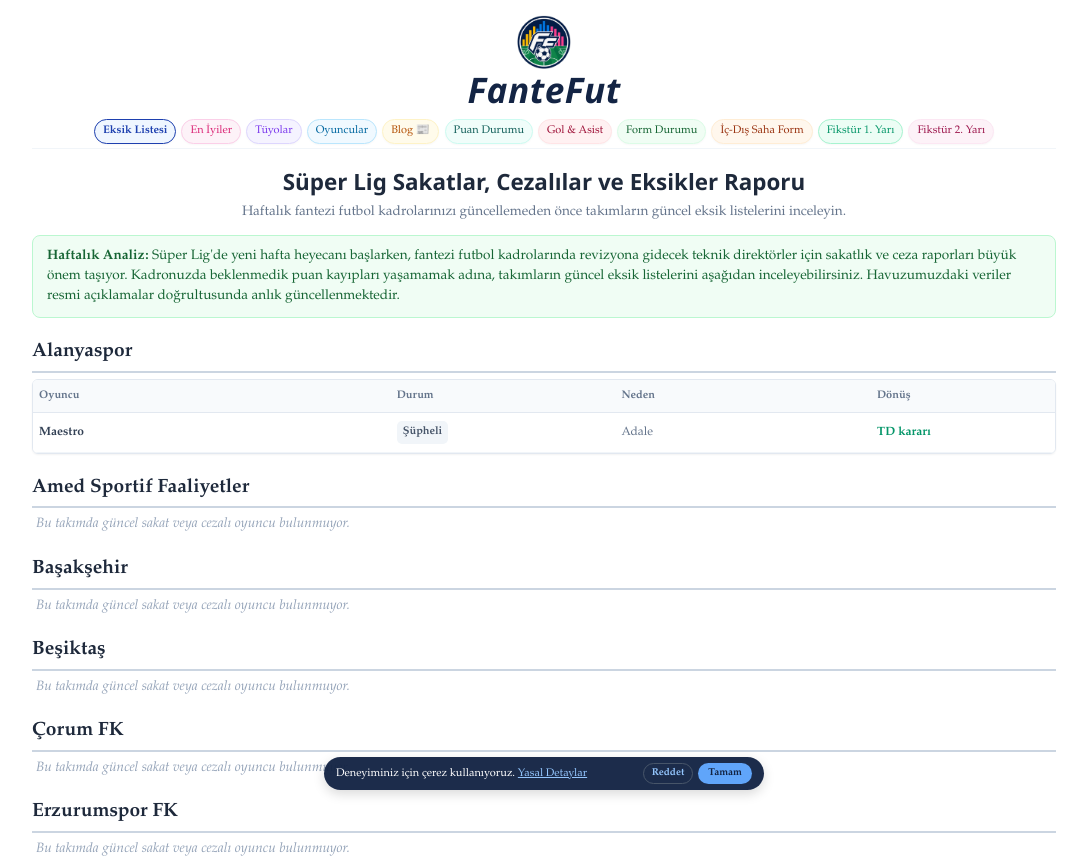
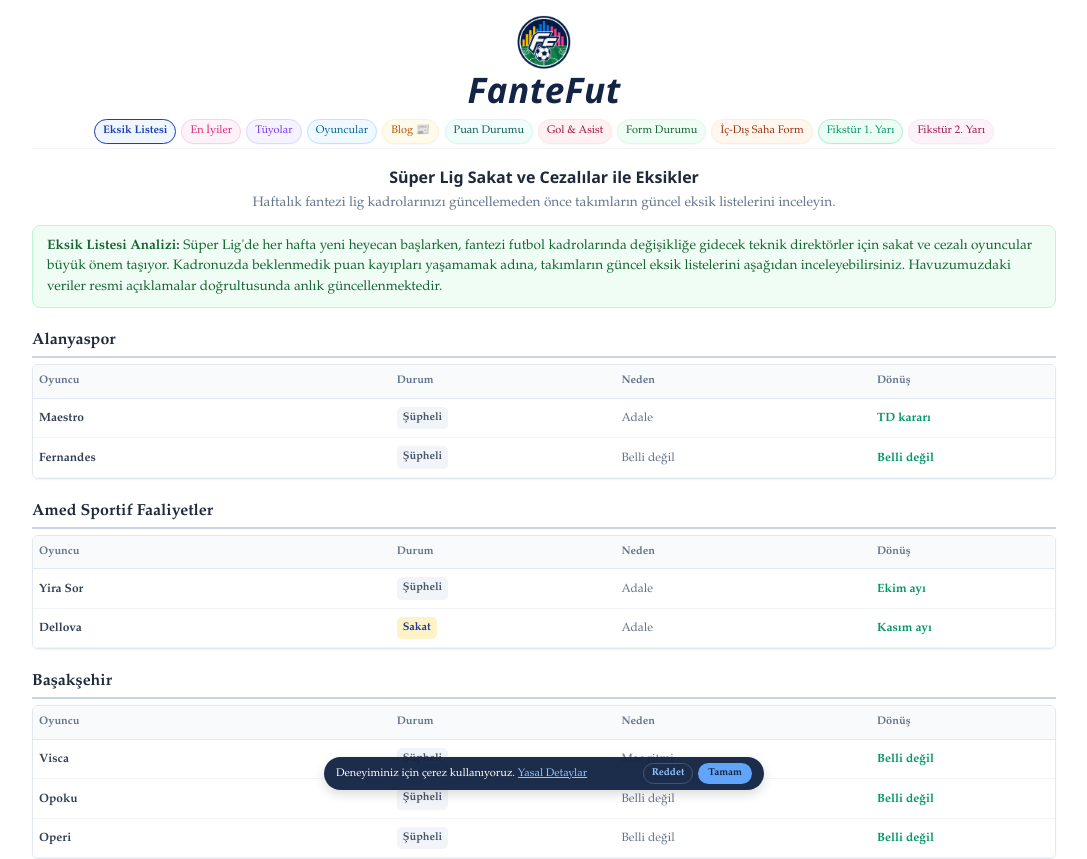
Before and after one commit to fantefut/fantefut, a Next.js app: page / in a window 1280 px wide. Shown: the top 859 px of the page, without its empty margins (96-1183 px from the left). Built offline with nearby package versions, Linux system fonts and the light colour scheme.

Commit message:
guncelleme

```diff
--- /dev/null
+++ b/app/gizlilik-politikasi/layout.js
@@ -0,0 +1,11 @@
+export const metadata = {
+  title: 'Gizlilik Politikası ve Kullanıcı Hakları - FanteFut',
+  description: 'AdSense program politikaları ve GDPR gereksinimlerine uygun olarak hazırlanan güncel gizlilik ve çerez ilkelerimiz.',
+  alternates: {
+    canonical: '/gizlilik-politikasi',
+  },
+}
+
+export default function GizlilikPolitikasiLayout({ children }) {
+  return <>{children}</>
+}
--- /dev/null
+++ b/app/iletisim/layout.js
@@ -0,0 +1,11 @@
+export const metadata = {
+  title: 'Resmi İletişim Kanalları & Destek - FanteFut',
+  description: 'FanteFut ekibiyle resmi yazışmalar, destek, reklam ve iş birlikleri için kurumsal iletişim kanallarımız.',
+  alternates: {
+    canonical: '/iletisim',
+  },
+}
+
+export default function IletisimLayout({ children }) {
+  return <>{children}</>
+}
--- a/app/layout.tsx
+++ b/app/layout.tsx
@@ -1,3 +1,6 @@
+"use client"; // Kancaların (useState, useEffect) çalışabilmesi için eklendi
+
+import { useState, useEffect } from "react";
 import { Geist, Geist_Mono } from "next/font/google";
 import { GoogleAnalytics } from '@next/third-parties/google';
 import Script from 'next/script';
@@ -14,6 +17,8 @@
   subsets: ["latin"],
 });
 
+// Not: Next.js App Router'da "use client" kullanılan dosyalarda metadata bu şekilde export edilemez.
+// Eğer build aşamasında hata alırsanız, bu metadata nesnesini kesip (cut) ayıracağımız bağımsız bir layout yapısına taşırız.
 export const metadata = {
   metadataBase: new URL("https://fantefut.com"),
   title: "Süper Lig Sakatlar ve Cezalılar Güncel Eksikler - FanteFut",
@@ -34,6 +39,30 @@
 };
 
 export default function RootLayout({ children }) {
+  // 🔘 Yukarı Çık Butonunun Görünürlük Durumu
+  const [isVisible, setIsVisible] = useState(false);
+
+  useEffect(() => {
+    const toggleVisibility = () => {
+      // Sayfa 300 piksel aşağı kaydırıldığında butonu göster
+      if (window.scrollY > 300) {
+        setIsVisible(true);
+      } else {
+        setIsVisible(false);
+      }
+    };
+
+    window.addEventListener("scroll", toggleVisibility);
+    return () => window.removeEventListener("scroll", toggleVisibility);
+  }, []);
+
+  const scrollToTop = () => {
+    window.scrollTo({
+      top: 0,
+      behavior: "smooth", // Yumuşak kayma efekti
+    });
+  };
+
   return (
     <html
       lang="tr"
@@ -48,7 +77,7 @@
           strategy="afterInteractive"
         />
 
-        {/* 🚨 ONESIGNAL WEB PUSH BİLDİRİM MOTORU (v16 Next.js Uyumlu Güncel Sürüm) */}
+        {/* 🚨 ONESIGNAL WEB PUSH BİLDİRİM MOTORU */}
         <Script
           src="https://onesignal.com"
           strategy="afterInteractive"
@@ -57,21 +86,16 @@
           {`
             window.OneSignalDeferred = window.OneSignalDeferred || [];
             window.OneSignalDeferred.push(async function(OneSignal) {
-      // 1. OneSignal Başlatma Ayarları
               await OneSignal.init({
                 appId: "38de0f5b-33a3-44f7-81c8-3a0cde9966b9",
                 allowLocalhostAsSecureOrigin: true
               });
 
-      // 2. Bildirim İzin Kutusu Tetikleyicisi
               setTimeout(async () => {
                 try {
-          // Tarayıcı izin durumunu kontrol et
                   const permission = await OneSignal.Notifications.permission;
-
                   if (!permission) {
                     console.log("FanteFut: OneSignal İzin İstemi Tetikleniyor...");
-            // Hem Android, hem masaüstü hem de iOS için en kararlı genel izin isteme fonksiyonu:
                     await OneSignal.Notifications.requestPermission();
                   } else {
                     console.log("FanteFut: Kullanıcı zaten bildirim izni vermiş.");
@@ -85,12 +109,35 @@
         </Script>
       </head>
 
-<body className="min-h-full flex flex-col">
-        {/* Google Analytics verilerinin toplanması için gaId düzeltilerek body içerisine alındı */}
+      <body className="min-h-full flex flex-col relative">
+        {/* Google Analytics */}
         <GoogleAnalytics gaId="G-4NY71KD8TD" />
 
         {children}
         <CookieBanner />
+
+        {/* 🔘 MODERN & ŞEFFAF YUKARI ÇIK BUTONU */}
+        {isVisible && (
+          <button
+            onClick={scrollToTop}
+            type="button"
+            aria-label="Yukarı Çık"
+            className="fixed bottom-6 right-6 z-50 flex items-center gap-2 px-3 py-2 bg-white/70 backdrop-blur-md border border-gray-200 text-gray-700 text-xs font-semibold rounded-full shadow-sm hover:bg-white hover:text-green-600 transition-all duration-300 group active:scale-95"
+          >
+            {/* Minimalist Ok Simgesi */}
+            <svg
+              xmlns="http://w3.org"
+              fill="none"
+              viewBox="0 0 24 24"
+              strokeWidth={2.5}
+              stroke="currentColor"
+              className="w-3.5 h-3.5 group-hover:-translate-y-0.5 transition-transform duration-300"
+            >
+              <path strokeLinecap="round" strokeLinejoin="round" d="M4.5 10.5 12 3m0 0 7.5 7.5M12 3v18" />
+            </svg>
+            <span>Yukarı Çık</span>
+          </button>
+        )}
       </body>
     </html>
   );
--- a/app/page.tsx
+++ b/app/page.tsx
@@ -12,11 +12,13 @@
 ];
 
 const ILK_OYUNCULAR = {
-  // Tam oyuncu veri setine erişmek için kaynak kod bloklarına göz atabilirsiniz.
-  "Alanyaspor": "Maestro - Şüpheli - Adale - TD kararı",
-  "Fenerbahçe": "Asensio - Sakat - Diz - 2027",
-  "Galatasaray": "Torreira - Cezalı - Kırmızı kart - 10. hafta"
-  // ... diğer takım ve oyuncu verileri devam etmektedir.
+  "Alanyaspor": "Maestro - Şüpheli - Adale - TD kararı\nFernandes - Şüpheli - Belli değil - Belli değil", "Amed Sportif Faaliyetler": "Yira Sor - Şüpheli - Adale - Ekim ayı\nDellova - Sakat - Adale - Kasım ayı", "Başakşehir": "Visca - Şüpheli - Maç ritmi - Belli değil\nOpoku - Şüpheli - Belli değil - Belli değil\nOperi - Şüpheli - Belli değil - Belli değil", "Beşiktaş": "Cerny - Sakat - Adale - Ekim sonu\nOrkun - Sakat - Topuk - Ekim sonu", "Çorum FK": "Serdar - Şüpheli - Belli değil - Belli değil\nBorza - Şüpheli - Belli değil - Belli değil",
+  "Erzurumspor FK": "Kerk - Şüpheli - Belli değil - Belli değil", "Eyüpspor": "Sabiri - Sakat - Adale - Ekim ayı\nAbdullahi - Cezalı - Kırmızı kart - 10. hafta",
+  "Fenerbahçe": "Jayden Oosterwolde - Liste dışı - Ameliyat oldu - Aralık\nAsensio - Sakat - Diz - 2027\nMert Müldür - Sakat - Menisküs - Kasım sonu\nAmara Diouf - Liste dışı - Özel program - Belli değil",
+  "Galatasaray": "Günay - Sakat - Diz - Belli değil\nTorreira - Cezalı - Kırmızı kart - 10. hafta\nSingo - Şüpheli - Uyluk - TD kararı\nLeao - Şüpheli - Kasık - Belli değil", "Gaziantep FK": "Fuat Bavuk - Sakat - Ayak b. - Belli değil\nArda - Şüpheli - Belli değil - Belli değil\nStewart - Şüpheli - Belli değil - Belli değil\nNazım Sangare - Sakat - Adale - Belli değil",
+  "Gençlerbirliği": "K. Rodrigues - Sakat - Adale - Belli değil\nNiasse - Şüpheli - Adale - TD kararı\nTraore - Şüpheli - Belli değil - Belli değil\nPedro - Sakat - Belli değil - Belli değil\nKoita - Şüpheli - Ailevi - Ülkesinde",
+  "Göztepe": "Sabra - Şüpheli - Ayak - Belli değil\nLuka - Kadro dışı - Soruşturma - Belli değil\nGodoi - Sakat - Adale - Belli değil\nFurkan B. - Sakat - Adale - Belli değil",
+  "Kasımpaşa": "Kamil Ahmet - Sakat - Aşil - 2027\nBen Ouanes - Şüpheli - Adale - Ekim ayı", "Kocaelispor": "Maglica - Sakat - Adale - Ekim ayı\nPetkovic - Şüpheli - Maç ritmi - Belli değil\nHaidara - Sakat - Tendon - 2027\nZoukrou - Sakat - Hamstring - Aralık ayı\nDijksteel - Sakat - Biceps - Bireysel", "Konyaspor": "Uğurcan - Şüpheli - Belli değil - Belli değil\nDompe - Sakat - Adale - Belli değil\nAdil - Sakat - Çapraz bağ - 2027", "Rizespor": "Alikulov - Şüpheli - Maç ritmi - TD kararı\nMocsi - Sakat - Adale - Ekim sonu\nAhmed - Sakat - Diz - Ekim sonu\nCan - Sakat - Bilek - Kasım ayı", "Samsunspor": "Assoumou - Sakat - Adale - Belli değil\nCelil - Şüpheli - Uyluk - Belli değil\nFatih - Sakat - Kaburga k. - Belli değil\nJarju - Şüpheli - Belli değil - Belli değil", "Trabzonspor": "Okay - Sakat - Adale - 2027\nOnuachu - Sakat - Belli değil - Belli değil\nMelih - Cezalı - Kırmızı kart - 10. hafta\nUmut - Sakat - Tendon - Belli değil\nMalinovskyi - Sakat - Ameliyat oldu - Kasım sonu\nMustafa - Şüpheli - Belli değil - TD kararı\nSavic - Şüpheli - Belli değil - TD kararı\nOnuralp - Sakat - Tendon - Belli değil"
 };
 
 export default function Home() {
@@ -45,7 +47,7 @@
     const oyuncuListesi = satirlariParcala(oyuncuVerileri[takimAdi] || "");
     return (
       <div key={takimAdi} style={{ marginBottom: '20px' }}>
-        <h2 style={{ fontSize: '1.2rem', color: '#1e293b', borderBottom: '2px solid #cbd5e1', paddingBottom: '4px', marginBottom: '6px', fontFamily: ICERIK_FONTU, fontWeight: 'bold' }}>{takimAdi}</h2>
+        <h2 style={{ fontSize: '1.0rem', color: '#1e293b', borderBottom: '2px solid #cbd5e1', paddingBottom: '4px', marginBottom: '6px', fontFamily: ICERIK_FONTU, fontWeight: 'bold' }}>{takimAdi}</h2>
         {oyuncuListesi.length > 0 ? (
           <div style={{ overflowX: 'hidden', boxShadow: '0 1px 2px rgba(0,0,0,0.05)', borderRadius: '6px', border: '1px solid #e2e8f0' }}>
             <table style={{ width: '100%', borderCollapse: 'collapse', backgroundColor: '#ffffff', textAlign: 'left', fontFamily: ICERIK_FONTU, tableLayout: 'fixed' }}>
@@ -84,11 +86,11 @@
         <Navbar aktifSayfa="eksik" />
 
         <div style={{ textAlign: 'center', marginTop: '16px', marginBottom: '12px' }}>
-          <h1 style={{ fontSize: '1.4rem', color: '#1e293b', fontWeight: 'bold', fontFamily: BAŞLIK_FONTU, margin: '0 0 4px 0' }}>
-            Süper Lig Sakatlar, Cezalılar ve Eksikler Raporu
+          <h1 style={{ fontSize: '1.0rem', color: '#1e293b', fontWeight: 'bold', fontFamily: BAŞLIK_FONTU, margin: '0 0 4px 0' }}>
+            Süper Lig Sakat ve Cezalılar ile Eksikler
           </h1>
           <p style={{ fontSize: '0.85rem', color: '#64748b', margin: 0 }}>
-            Haftalık fantezi futbol kadrolarınızı güncellemeden önce takımların güncel eksik listelerini inceleyin.
+            Haftalık fantezi lig kadrolarınızı güncellemeden önce takımların güncel eksik listelerini inceleyin.
           </p>
         </div>
 
@@ -104,7 +106,7 @@
           color: '#166534',
           fontFamily: ICERIK_FONTU
         }}>
-          <strong>Haftalık Analiz:</strong> Süper Lig'de yeni hafta heyecanı başlarken, fantezi futbol kadrolarında revizyona gidecek teknik direktörler için sakatlık ve ceza raporları büyük önem taşıyor. Kadronuzda beklenmedik puan kayıpları yaşamamak adına, takımların güncel eksik listelerini aşağıdan inceleyebilirsiniz. Havuzumuzdaki veriler resmi açıklamalar doğrultusunda anlık güncellenmektedir.
+          <strong>Eksik Listesi Analizi:</strong> Süper Lig'de her hafta yeni heyecan başlarken, fantezi futbol kadrolarında değişikliğe gidecek teknik direktörler için sakat ve cezalı oyuncular büyük önem taşıyor. Kadronuzda beklenmedik puan kayıpları yaşamamak adına, takımların güncel eksik listelerini aşağıdan inceleyebilirsiniz. Havuzumuzdaki veriler resmi açıklamalar doğrultusunda anlık güncellenmektedir.
         </div>
 
         {renderReklamAlani()}
@@ -117,7 +119,7 @@
         {/* Galatasaray dahil geri kalan takımlar */}
         {SUPER_LIG_TAKIMLARI.slice(8).map((takim) => renderTakimKutusu(takim))}
 
-        {/* 🔄 ADASENSE ALGORİTMALARINA UYGUN SPAMSIZ REHBER METNİ (Kullanıcı deneyimi için en alta alındı) */}
+        {/* 🔄 ADSENSE ALGORİTMALARINA UYGUN SPAMSIZ REHBER METNİ (Kullanıcı deneyimi için en alta alındı) */}
         <div style={{
           padding: '16px',
           backgroundColor: '#f8fafc',
@@ -137,7 +139,7 @@
             Süper Lig eksik listeleri, fantezi lig maratonunda rakiplerinin önüne geçmek ve transfer bütçesini doğru yönetmek isteyen menajerler için en kritik strateji kaynağıdır. Özellikle hücum ve savunma kurgularında bütçe planlaması yaparken, oyuncuların sakatlık nedenlerini ve tahmini dönüş sürelerini analiz etmek uzun vadeli başarı getirecektir.
           </p>
           <p style={{ margin: '0 0 10px 0' }}>
-            İçinde bulunduğumuz 2026-2027 sezonu güncel gelişmelerine baktığımızda; Fenerbahçe'nin forvet hattında Vedat ve Lukaku gibi isimlerin rotasyonel süreleri taktiksel planlara göre şekillenirken, lig genelinde bu hafta önemli cezalı oyuncular göze çarpıyor. Trabzonspor'un oyun kurucu rollerindeki Melih, Galatasaray'ın orta sahadaki dinamosu Torreira ve Eyüpspor forması giyen Abdullahi cezalı durumları nedeniyle bu hafta takımlarını yalnız bırakacaklar. Sakatlıklar tarafında ise sağlık heyetlerinden gelen son dakika bilgilerine göre Celil, Adil ve Cerny'nin tedavileri kulüplerinde sürüyor. Savunmanın banko ismi Adil'in uzun süreli sakatlığı defans kurgularını doğrudan etkileyebilecekken, Cerny'nin derbi maçına yetiştirilme durumu ise yakından takip edilmelidir.
+            İçinde bulunduğumuz haftalardaki güncel gelişmelere baktığımızda; Fenerbahçe'nin forvet hattında Vedat ve Lukaku gibi isimlerin rotasyon süreleri taktiksel planlara göre şekillenirken, lig genelinde bu hafta önemli cezalı oyuncular göze çarpıyor. Trabzonspor'un son zamanlardaki değişilmezi Melih, Galatasaray'ın orta sahadaki dinamosu Torreira ve Eyüpspor forması giyen Abdullahi cezalı durumları nedeniyle bu hafta takımlarını yalnız bırakacaklar. Sakatlıklar tarafında ise sağlık heyetlerinden gelen son dakika bilgilerine göre Celil, Adil ve Cerny'nin tedavileri kulüplerinde sürüyor. Savunmanın banko ismi Adil'in uzun süreli sakatlığı defans kurgularını doğrudan etkileyebilecekken, Cerny'nin derbi maçına yetiştirilme durumu ise yakından takip edilmelidir.
           </p>
           <p style={{ margin: 0 }}>
             Kadro kurulum süreçlerinde sadece popüler isimlere yönelmek yerine, takımların Avrupa kulvarındaki yoğun maç takvimlerini ve rotasyon risklerini de hesaba katmanız fantezi takımınızın istikrarı açısından oldukça önemlidir. Sayfamızda yer alan tüm veriler düzenli periyotlarla taranarak en doğru analizleri yapmanıza katkı sağlamayı amaçlamaktadır.
--- a/app/site-hakkinda/layout.js
+++ b/app/site-hakkinda/layout.js
@@ -1,6 +1,9 @@
 export const metadata = {
-  title: 'Hakkımızda ve İletişim - FanteFut',
-  description: 'FanteFut hakkında bilgiler, kurumsal iletişim kanalı, gizlilik politikası ve çerez ilkeleri.',
+  title: 'Biz Kimiz? Hakkımızda & Künye - FanteFut',
+  description: 'FanteFut kurumsal vizyonu, şeffaf künye bilgileri ve fantezi futbol platformumuzun kuruluş amacı hakkında detaylar.',
+  alternates: {
+    canonical: '/site-hakkinda',
+  },
 }
 
 export default function SiteHakkindaLayout({ children }) {
```
Lines whose indentation alone changed are shown as unchanged.
